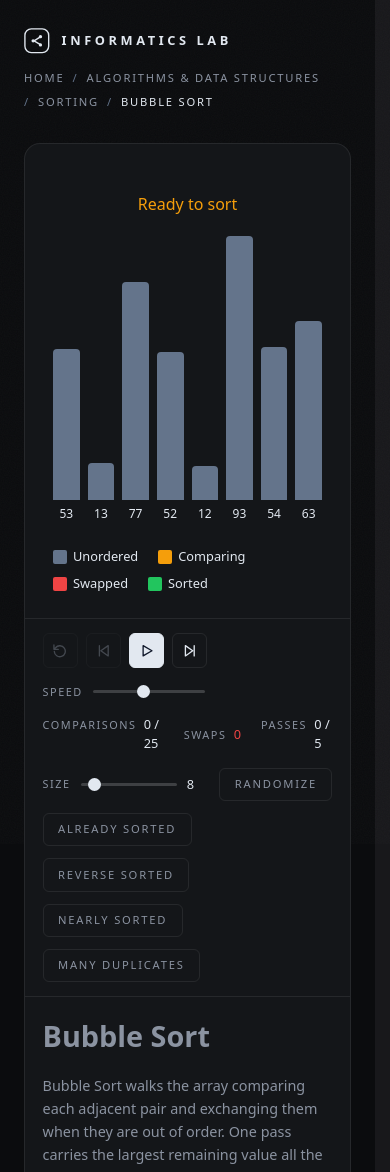
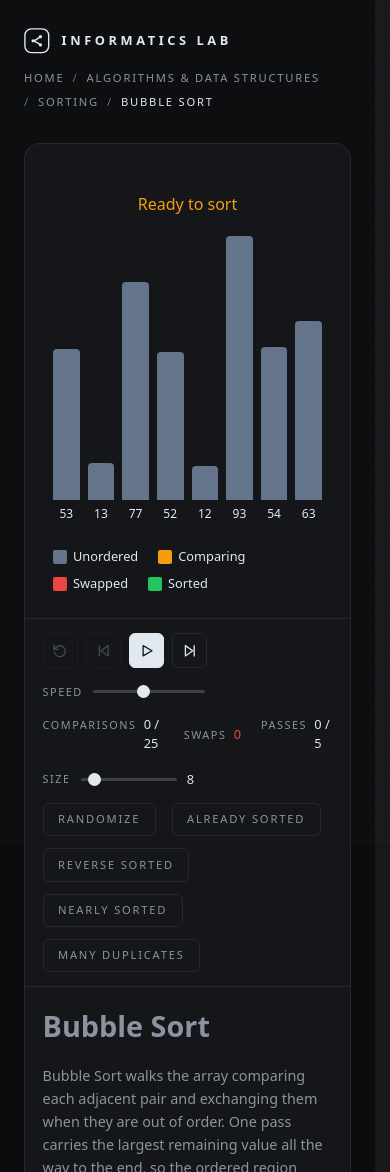
Before and after one commit to nicopowell/informatics-lab, a React (Vite) app: page /algorithms/sorting/bubble-sort in a window 390 px wide. Shown: the top 1172 px of the page. Built offline with nearby package versions, Linux system fonts and the light colour scheme.

Commit message:
fix: group sorting preset buttons on their own line

```diff
--- a/src/experience/experience.css
+++ b/src/experience/experience.css
@@ -185,6 +185,15 @@
 
 .experience__input .experience__slider input[type='range'] {
   width: 9rem;
+}
+
+/* Preset buttons live in their own group so they wrap as one unit below the
+   sliders instead of interleaving with them at intermediate widths. */
+.experience__presets {
+  display: flex;
+  flex-wrap: wrap;
+  align-items: center;
+  gap: 0.75rem 1rem;
 }
 
 .experience__counts {
@@ -509,6 +518,11 @@
     justify-content: space-between;
   }
 
+  /* Presets take their own full-width line below the sliders. */
+  .experience__presets {
+    width: 100%;
+  }
+
   .experience__input .experience__slider input[type='range'] {
     width: 6rem;
   }
--- a/src/experiences/algorithms/sorting/bubble-sort/BubbleSortPage.tsx
+++ b/src/experiences/algorithms/sorting/bubble-sort/BubbleSortPage.tsx
@@ -165,6 +165,7 @@ function BubbleSortPage() {
                 />
                 <span className="experience__count-value">{size}</span>
               </label>
+              <div className="experience__presets">
                 <button type="button" className="ui-button" onClick={handleRandomize}>
                   Randomize
                 </button>
@@ -185,6 +186,7 @@ function BubbleSortPage() {
                 ))}
               </div>
             </div>
+          </div>
 
           <div className="experience__explanation">
             <MarkdownDescription source={description} />
--- a/src/experiences/algorithms/sorting/insertion-sort/InsertionSortPage.tsx
+++ b/src/experiences/algorithms/sorting/insertion-sort/InsertionSortPage.tsx
@@ -175,6 +175,7 @@ function InsertionSortPage() {
                 />
                 <span className="experience__count-value">{size}</span>
               </label>
+              <div className="experience__presets">
                 <button type="button" className="ui-button" onClick={handleRandomize}>
                   Randomize
                 </button>
@@ -195,6 +196,7 @@ function InsertionSortPage() {
                 ))}
               </div>
             </div>
+          </div>
 
           <div className="experience__explanation">
             <MarkdownDescription source={description} />
--- a/src/experiences/algorithms/sorting/selection-sort/SelectionSortPage.tsx
+++ b/src/experiences/algorithms/sorting/selection-sort/SelectionSortPage.tsx
@@ -177,6 +177,7 @@ function SelectionSortPage() {
                 />
                 <span className="experience__count-value">{size}</span>
               </label>
+              <div className="experience__presets">
                 <button type="button" className="ui-button" onClick={handleRandomize}>
                   Randomize
                 </button>
@@ -197,6 +198,7 @@ function SelectionSortPage() {
                 ))}
               </div>
             </div>
+          </div>
 
           <div className="experience__explanation">
             <MarkdownDescription source={description} />
--- a/src/experiences/operating-systems/process-management/schedulingBoard.css
+++ b/src/experiences/operating-systems/process-management/schedulingBoard.css
@@ -175,15 +175,6 @@
   color: var(--color-text-muted);
   font-variant-numeric: tabular-nums;
   padding-left: 1px;
-}
-
-/* Preset buttons live in their own group so they wrap as one unit below the
-   sliders instead of interleaving with them at intermediate widths. */
-.experience__presets {
-  display: flex;
-  flex-wrap: wrap;
-  align-items: center;
-  gap: 0.75rem 1rem;
 }
 
 /* CPU and ready queue ----------------------------------------------------- */
@@ -411,11 +402,6 @@
     flex-wrap: wrap;
   }
 
-  /* Presets take their own full-width line below the sliders. */
-  .scheduling-board .experience__presets {
-    width: 100%;
-  }
-
   /* The code toggle is not shown here, so the band can use the space. */
   .scheduling-board .experience__visualization {
     padding: 2.25rem 1rem 1rem;
```
Lines whose indentation alone changed are shown as unchanged.
